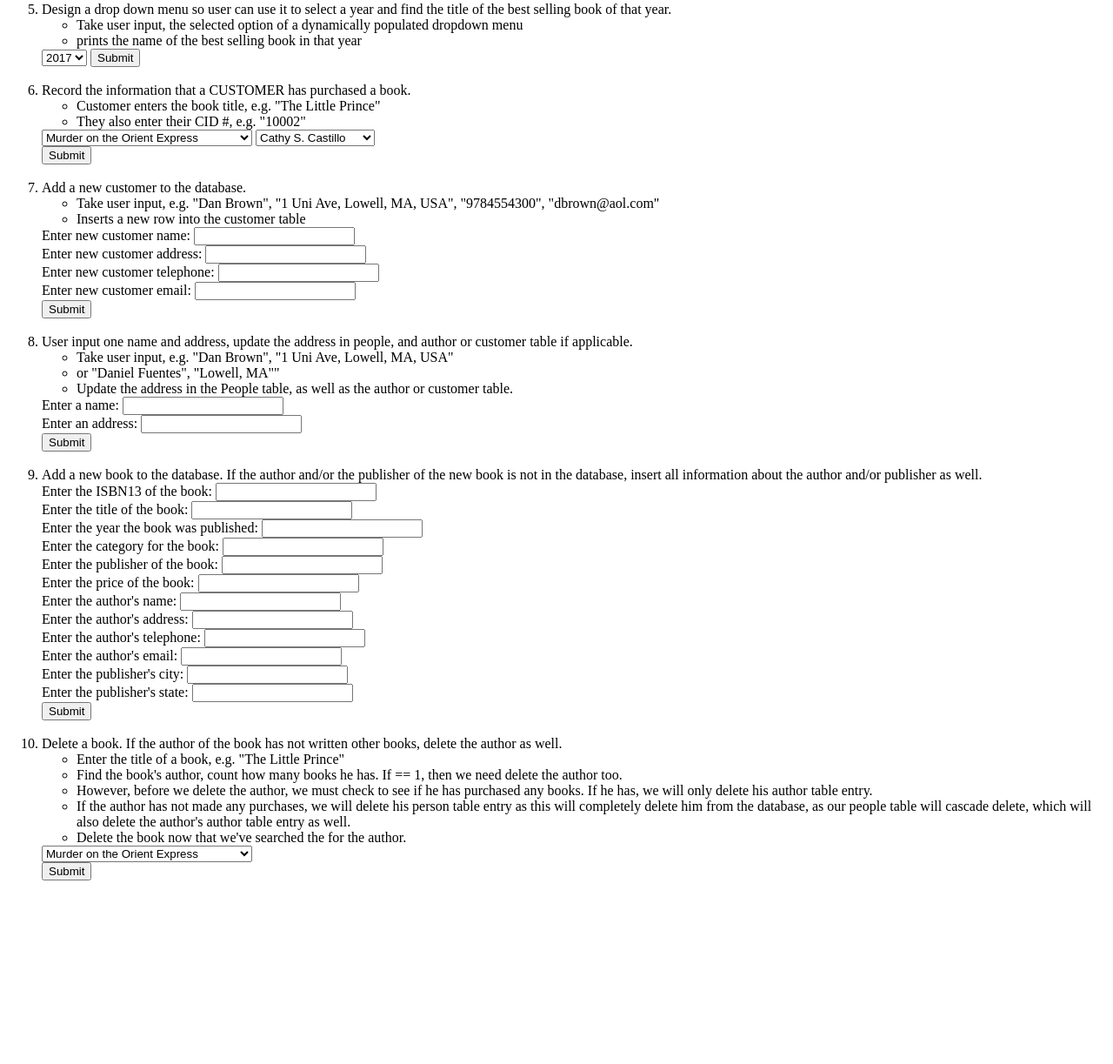
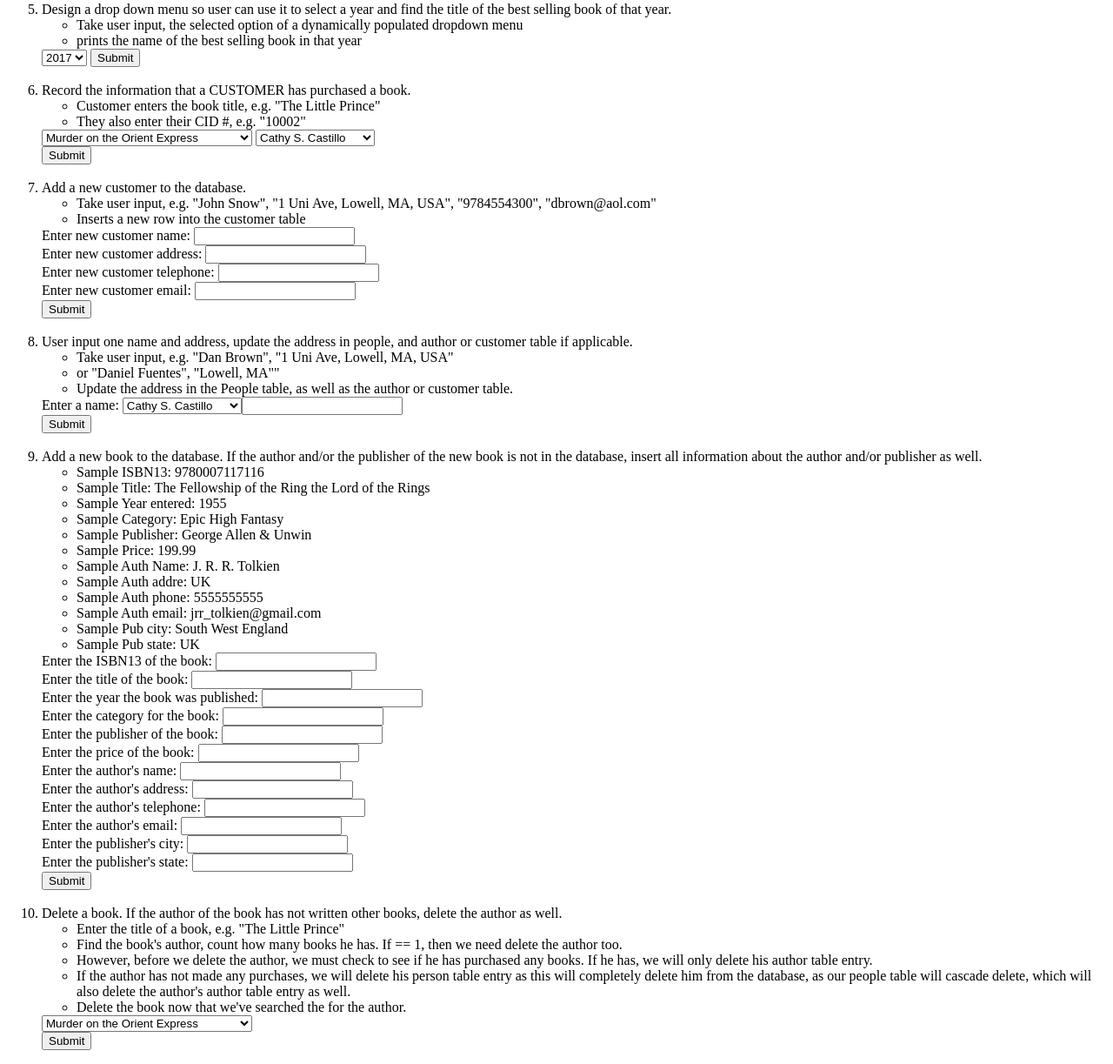
Before and after one commit to cp0153/DB2, a PHP site: page / in a window 1280 px wide. Shown: the part 529-1752 px from the top of the page at 87% size. Before the commit the page ends 1541 px from the top, so only its background shows below. Run offline with PHP 8.4, Linux system fonts and the light colour scheme; data comes from the database, SQL or seed files in the repository.

Commit message:
updated sample for query 9, added dropdown to address update query

```diff
--- a/index.php
+++ b/index.php
@@ -102,7 +102,7 @@
     <!-- Query 7 -->
     <li>Add a new customer to the database.</li>
     <ul>
-        <li>Take user input, e.g. "Dan Brown", "1 Uni Ave, Lowell, MA, USA", "9784554300", "dbrown@aol.com"</li>
+        <li>Take user input, e.g. "John Snow", "1 Uni Ave, Lowell, MA, USA", "9784554300", "dbrown@aol.com"</li>
         <li>Inserts a new row into the customer table</li>
     </ul>
     <form action="php/7_new_customer.php" method="post">
@@ -123,7 +123,8 @@
     </ul>
 
     <form action="php/8_input_name.php" method="post">
-        Enter a name: <input type="text" name="name"><br>
+        Enter a name: <select name="name" id="name">
+            <?php include('php/dropdown_menu_customers.php'); ?><br>
         Enter an address: <input type="text" name="address"><br>
         <input type="submit">
     </form>
@@ -131,8 +132,22 @@
     <br>
     <!-- Query 9 -->
     <li>Add a new book to the database. If the author and/or the publisher of the new book is not in the database,
-        insert all information about the author and/or publisher as well.
-    </li>
+        insert all information about the author and/or publisher as well.</li>
+    <ul>
+        <li>Sample ISBN13: 9780007117116</li>
+        <li>Sample Title: The Fellowship of the Ring the Lord of the Rings</li>
+        <li>Sample Year entered: 1955</li>
+        <li>Sample Category: Epic High Fantasy</li>
+        <li>Sample Publisher: George Allen & Unwin</li>
+        <li>Sample Price: 199.99</li>
+        <li>Sample Auth Name: J. R. R. Tolkien</li>
+        <li>Sample Auth addre: UK</li>
+        <li>Sample Auth phone: 5555555555</li>
+        <li>Sample Auth email: jrr_tolkien@gmail.com</li>
+        <li>Sample Pub city: South West England</li>
+        <li>Sample Pub state: UK</li>
+    </ul>
+
     <form action="php/9_new_book.php" method="post">
         Enter the ISBN13 of the book: <input type="text" name="isbn13"><br>
         Enter the title of the book: <input type="text" name="title"><br>
--- a/php/9_new_book.php
+++ b/php/9_new_book.php
@@ -9,7 +9,7 @@
  *
  */
 
-//    ISBN13 entered: 9780007117116
+//echo "</b>Sample ISBN13 : 9780007117116<br>";
 //     Title entered: The Fellowship of the Ring the Lord of the Rings
 //      Year entered: 1955
 //  Category entered: Epic High Fantasy
```
